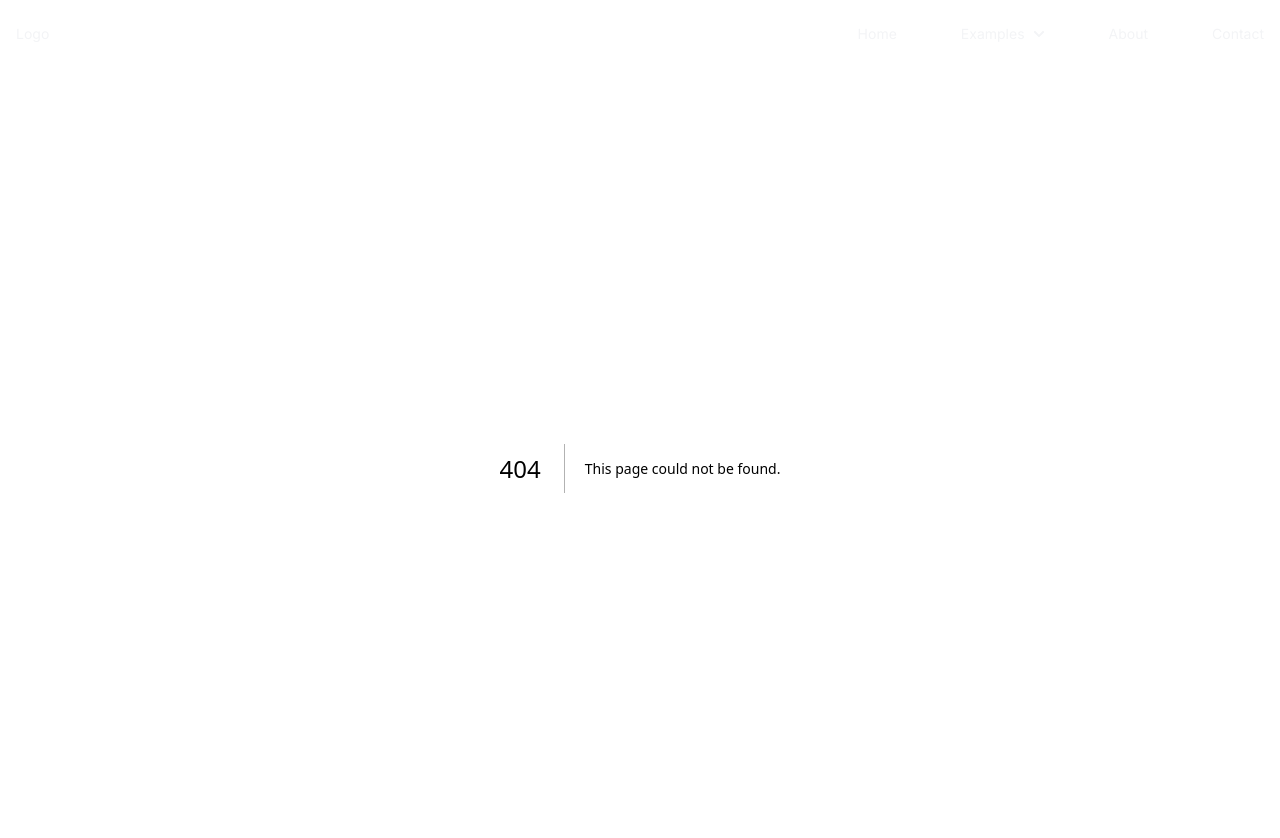
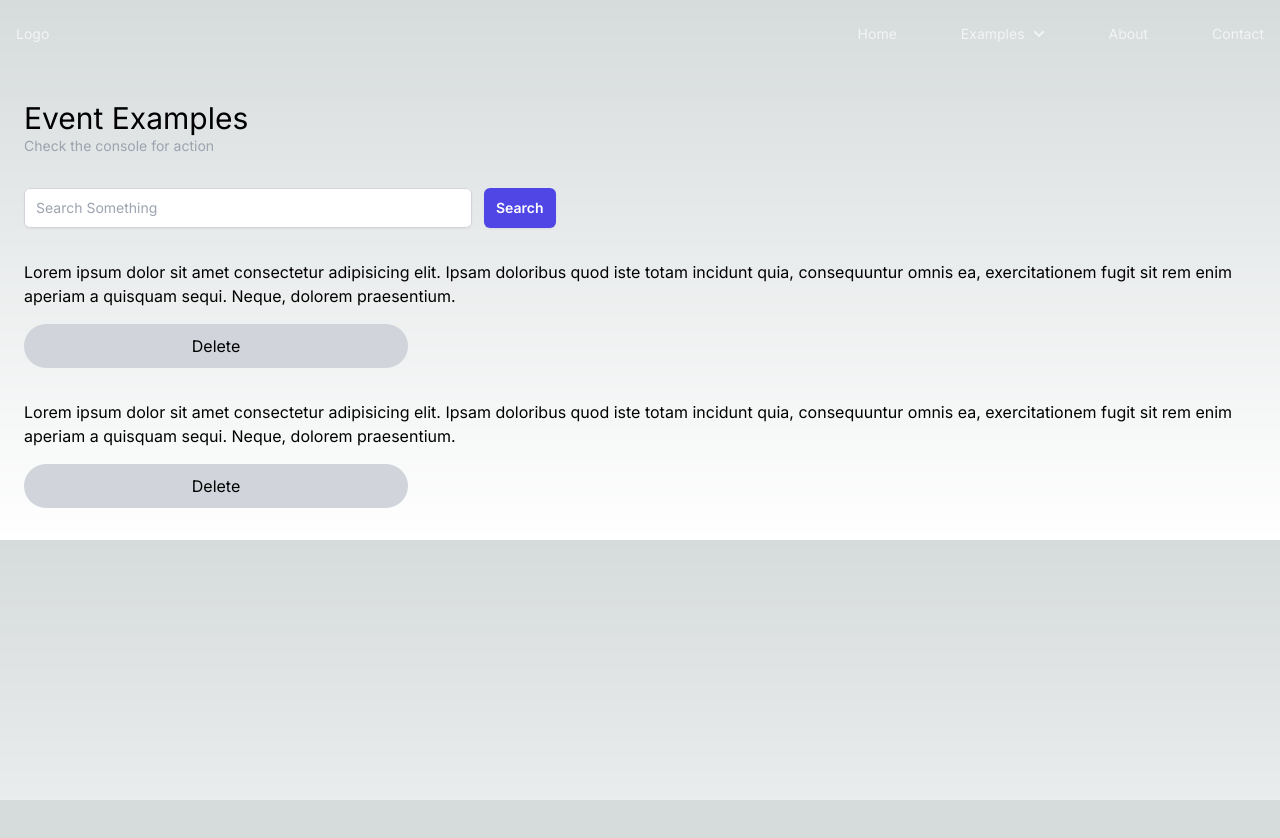
Before and after one commit to talhaozbek61/typescript-tutorial, a Next.js app in the folder react/: page /3-event-example in a window 1280 px wide. Before the commit this address had no page. Shown: the top 838 px of the page. After the commit the page ends 800 px from the top, so only its background shows below. Built offline with nearby package versions, Linux system fonts and the light colour scheme.

Commit message:
react event example made and design fixed

```diff
--- a/react/package.json
+++ b/react/package.json
@@ -15,6 +15,7 @@
     "react-icons": "^5.2.1"
   },
   "devDependencies": {
+    "@tailwindcss/forms": "^0.5.7",
     "@types/node": "^20",
     "@types/react": "^18",
     "@types/react-dom": "^18",
--- a/react/src/app/1-props-example/page.tsx
+++ b/react/src/app/1-props-example/page.tsx
@@ -11,7 +11,7 @@ export default async function Page() {
   const data = await getCharacters();
 
   return (
-    <div className="py-24 sm:py-32">
+    <div className="py-8">
       <div className="mx-auto max-w-7xl px-6 lg:px-8 space-y-8">
         <h1 className="text-white text-3xl sm:text-4xl">All Character</h1>
         <div className="grid grid-cols-2 sm:grid-cols-3 md:grid-cols-5 gap-8">
--- a/react/src/app/2-children-prop-example/page.jsx
+++ b/react/src/app/2-children-prop-example/page.jsx
@@ -7,7 +7,6 @@ import SecondChildren from "../components/second-children";
 export default function Page() {
   const [children, setChildren] = useState(true);
   return (
-    <div>
     <Parent>
       <button
         onClick={() => setChildren(!children)}
@@ -17,6 +16,5 @@ export default function Page() {
       </button>
       {children ? <FirstChildren /> : <SecondChildren />}
     </Parent>
-    </div>
   );
 }
--- /dev/null
+++ b/react/src/app/3-event-example/page.tsx
@@ -0,0 +1,76 @@
+"use client";
+export default function Page() {
+  // For Search
+  const handleClick = (e: React.MouseEvent<HTMLButtonElement>) => {
+    e.preventDefault();
+    console.log("Searched");
+  };
+  const handleChange = (e: React.ChangeEvent<HTMLInputElement>) => {
+    e.preventDefault();
+    console.log(e.target.value);
+  };
+  const handleDelete = (e: React.MouseEvent<HTMLButtonElement>, id: number) => {
+    e.preventDefault();
+    console.log(`Post ${id} Deleted`);
+  };
+  return (
+    <div className="mx-auto max-w-7xl py-8 px-6">
+      <h1 className="text-3xl">Event Examples</h1>
+      <p className="text-sm text-gray-400">Check the console for action</p>
+      {/* Search */}
+      <form className="mt-8 sm:flex sm:items-center">
+        <div className="w-full sm:max-w-md">
+          <label htmlFor="search" className="sr-only">
+            Search
+          </label>
+          <input
+            id="search"
+            name="search"
+            type="text"
+            placeholder="Search Something"
+            className="block w-full rounded-md border-0 py-2 text-gray-900 shadow-sm ring-1 ring-inset ring-gray-300 placeholder:text-gray-400 focus:ring-2 focus:ring-inset focus:ring-indigo-600 sm:text-sm sm:leading-6"
+            onChange={handleChange}
+          />
+        </div>
+        <button
+          type="submit"
+          onClick={handleClick}
+          className="mt-3 inline-flex w-full items-center justify-center rounded-md bg-indigo-600 px-3 py-2.5 text-sm font-semibold text-white shadow-sm hover:bg-indigo-500 focus-visible:outline focus-visible:outline-2 focus-visible:outline-offset-2 outline-none sm:ml-3 sm:mt-0 sm:w-auto"
+        >
+          Search
+        </button>
+      </form>
+
+      {/* Paragraph */}
+      <form className="flex flex-col w-full mt-8">
+        <p>
+          Lorem ipsum dolor sit amet consectetur adipisicing elit. Ipsam
+          doloribus quod iste totam incidunt quia, consequuntur omnis ea,
+          exercitationem fugit sit rem enim aperiam a quisquam sequi. Neque,
+          dolorem praesentium.
+        </p>
+        <button
+          className="mt-4 px-6 py-2.5 bg-gray-300 rounded-full max-w-sm"
+          onClick={(e) => handleDelete(e, 1)}
+          id="firstP"
+        >
+          Delete
+        </button>
+      </form>
+      <form className="flex flex-col w-full mt-8">
+        <p>
+          Lorem ipsum dolor sit amet consectetur adipisicing elit. Ipsam
+          doloribus quod iste totam incidunt quia, consequuntur omnis ea,
+          exercitationem fugit sit rem enim aperiam a quisquam sequi. Neque,
+          dolorem praesentium.
+        </p>
+        <button
+          className="mt-4 px-6 py-2.5 bg-gray-300 rounded-full max-w-sm"
+          onClick={(e) => handleDelete(e, 2)}
+        >
+          Delete
+        </button>
+      </form>
+    </div>
+  );
+}
--- a/react/src/app/components/header.tsx
+++ b/react/src/app/components/header.tsx
@@ -64,7 +64,7 @@ export default function Header() {
       </ul>
       {/* Dropdown */}
       {showDropdown && (
-        <div className="absolute flex flex-col right-56 -bottom-[300px] bg-zinc-50 px-6 py-3 rounded-xl space-y-3 ring-1 ring-gray-300 dropdown">
+        <div className="absolute flex flex-col right-56 -bottom-[300px] bg-zinc-50 px-6 py-3 rounded-xl space-y-3 ring-1 ring-gray-300 dropdown max-md:hidden">
           {dropdown.map((menu, mIdx) => (
             <Link
               href={menu.href}
--- a/react/src/app/components/parent.tsx
+++ b/react/src/app/components/parent.tsx
@@ -1,6 +1,6 @@
 export default function Parent({ children }: { children: React.ReactNode }) {
   return (
-    <div className="mx-auto max-w-7xl py-8">
+    <div className="mx-auto max-w-7xl py-8 px-6">
       <h1 className="text-3xl text-gray-100">This is the Parent</h1>
       {children}
     </div>
--- a/react/tailwind.config.ts
+++ b/react/tailwind.config.ts
@@ -15,6 +15,6 @@ const config: Config = {
       },
     },
   },
-  plugins: [],
+  plugins: [require("@tailwindcss/forms")],
 };
 export default config;
```
Also changed, not shown: 1 other file (tests, documents, lock files or other folders). Lines whose indentation alone changed are shown as unchanged.
